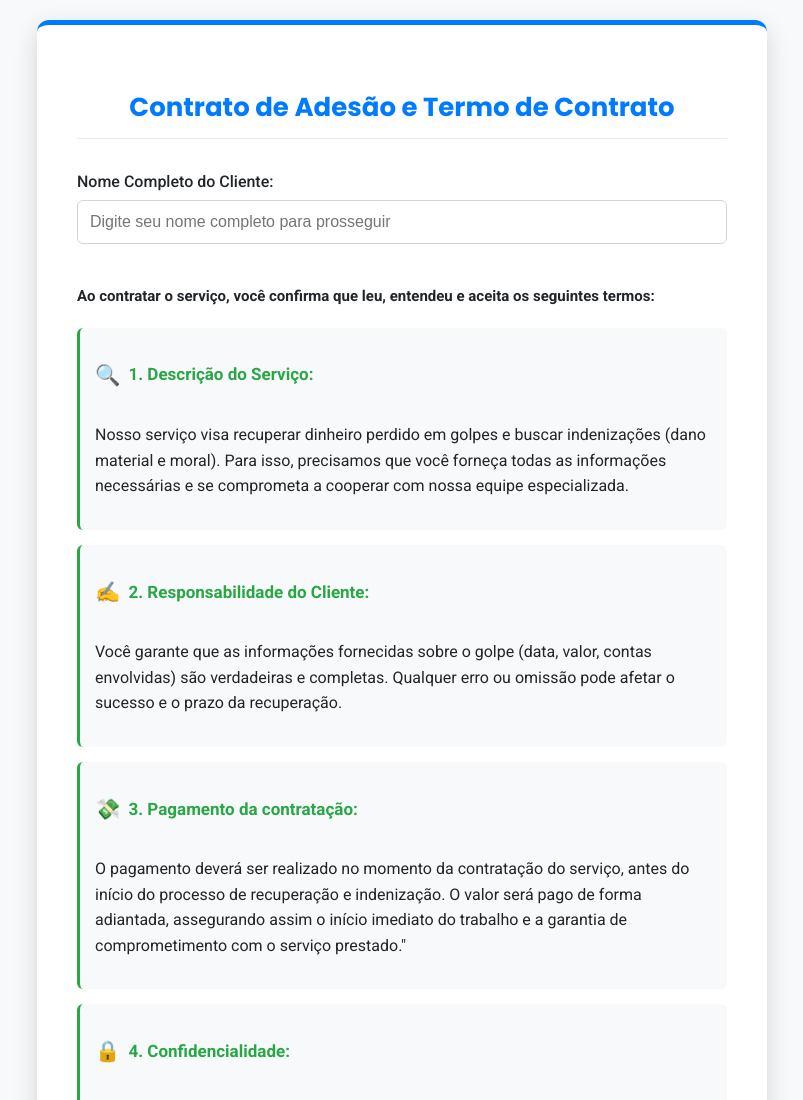
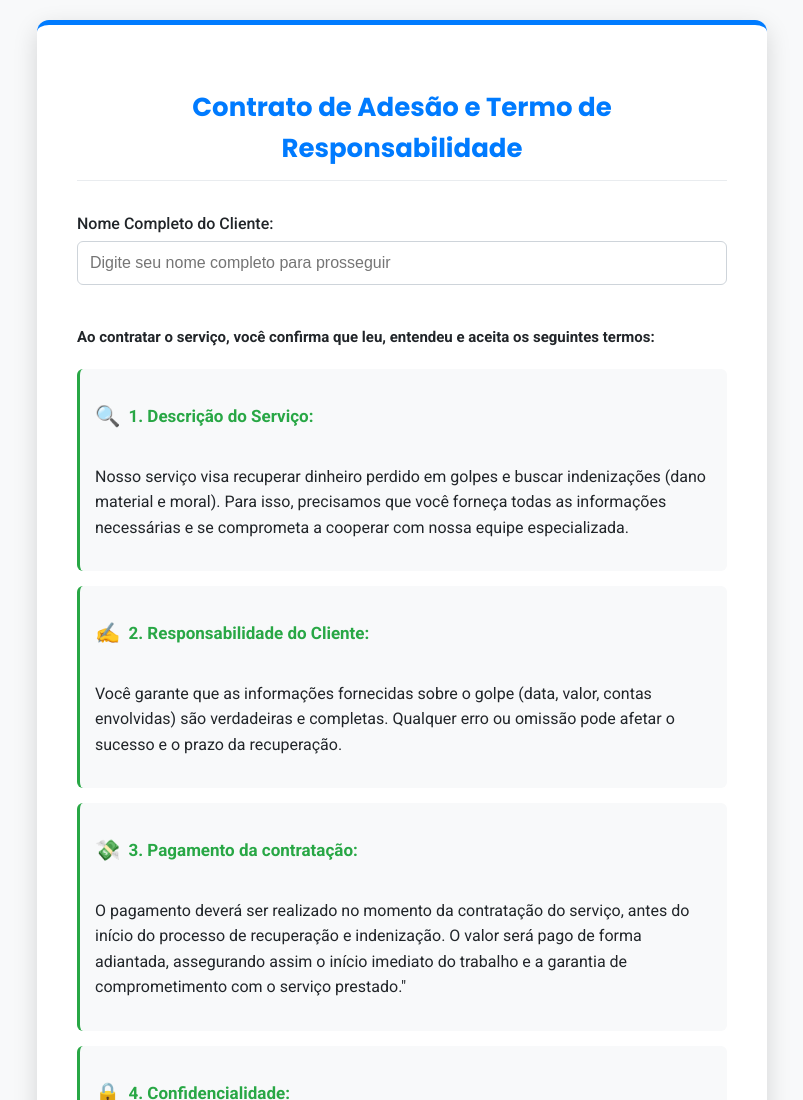
Before and after one commit to siteoficial-url/recupera-facil-, a plain HTML site: page index.html in a window 1280 px wide. Shown: the top 1100 px of the page, without its empty margins (238-1041 px from the left). Drawn offline with Linux system fonts and the light colour scheme.

Commit message:
Update index.html

```diff
--- a/index.html
+++ b/index.html
@@ -143,7 +143,7 @@
 </head>
 <body>
     <div class="container">
-        <h2>Contrato de Adesão e Termo de Contrato</h2>
+        <h2>Contrato de Adesão e Termo de Responsabilidade</h2>
 
         <form id="formulario">
             <label for="nome-cliente">Nome Completo do Cliente:</label>
```
